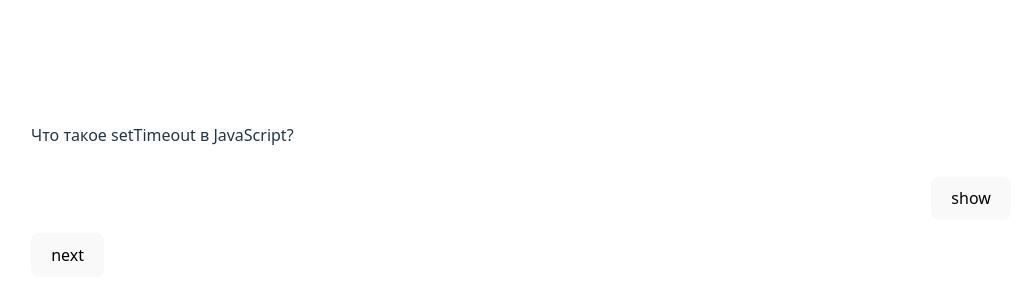
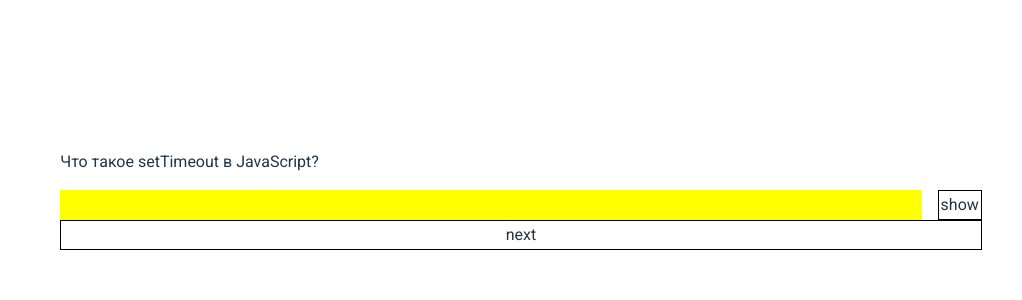
Before and after one commit to dimarique/FE_Check, a React (Vite) app: page / in a window 1280 px wide. Shown: the part 208-508 px from the top of the page, without its empty margins (119-1141 px from the left). Built offline with nearby package versions, Linux system fonts and the light colour scheme.

Commit message:
everything works but realy ugly

```diff
--- a/index.html
+++ b/index.html
@@ -3,6 +3,12 @@
   <head>
     <meta charset="UTF-8" />
     <meta name="viewport" content="width=device-width, initial-scale=1.0" />
+    <link rel="preconnect" href="https://fonts.googleapis.com" />
+    <link rel="preconnect" href="https://fonts.gstatic.com" crossorigin />
+    <link
+      href="https://fonts.googleapis.com/css2?family=Roboto:ital,wght@0,100..900;1,100..900&display=swap"
+      rel="stylesheet"
+    />
     <title>FE Check</title>
   </head>
 
--- a/src/Answer/Answer.jsx
+++ b/src/Answer/Answer.jsx
@@ -2,8 +2,7 @@ import Button from "../Button/Button";
 import styles from "./Answer.module.css";
 import { useState } from "react";
 
-const Answer = ({ text }) => {
-  const [isVisible, setIsVisible] = useState(false);
+const Answer = ({ text, isVisible, setIsVisible }) => {
   return (
     <div className={styles.answer_wrapper}>
       <p className={`${styles.answer_text} ${isVisible ? "" : styles.hidden}`}>
--- a/src/Answer/Answer.module.css
+++ b/src/Answer/Answer.module.css
@@ -4,13 +4,17 @@
 .answer_wrapper {
   display: flex;
   flex-direction: row;
-  align-items: center;
+  align-items: stretch;
+  gap: 1rem;
 }
 
 .answer_text {
   font-size: 20px;
+  background-color: none;
+  margin: 0;
 }
 
 .hidden {
   color: transparent;
+  background-color: yellow;
 }
--- a/src/App.css
+++ b/src/App.css
@@ -1,6 +1,7 @@
 #root {
   max-width: 1280px;
   margin: 0 auto;
-  padding: 0;
+  padding: 0 1rem;
   box-sizing: border-box;
+  font-family: Roboto, sans-serif;
 }
--- a/src/App.jsx
+++ b/src/App.jsx
@@ -7,16 +7,26 @@ import Button from "./Button/Button";
 
 function App() {
   const [index, setIndex] = useState(1);
+  const [isVisible, setIsVisible] = useState(false);
 
   const handleButtonClick = () => {
     setIndex(Math.floor(Math.random() * data.length));
+    setIsVisible(false);
   };
 
   return (
     <>
       <Question text={data[index].question} />
-      <Answer text={data[index].answer} />
-      <Button buttonText={"next"} onClick={handleButtonClick} />
+      <Answer
+        setIsVisible={setIsVisible}
+        isVisible={isVisible}
+        text={data[index].answer}
+      />
+      <Button
+        buttonText={"next"}
+        setIsVisible={setIsVisible}
+        onClick={handleButtonClick}
+      />
     </>
   );
 }
--- a/src/Button/Button.jsx
+++ b/src/Button/Button.jsx
@@ -2,8 +2,8 @@ import styles from "./Button.module.css";
 
 const Button = ({ buttonText, onClick }) => {
   return (
-    <div className={styles.button}>
-      <button onClick={onClick}>{buttonText}</button>
+    <div className={styles.btn} onClick={onClick}>
+      {buttonText}
     </div>
   );
 };
--- a/src/Button/Button.module.css
+++ b/src/Button/Button.module.css
@@ -1,2 +1,7 @@
-.button {
+.btn {
+  display: flex;
+  border: 1px solid black;
+  align-items: center;
+  justify-content: center;
+  padding: 2px;
 }
```
